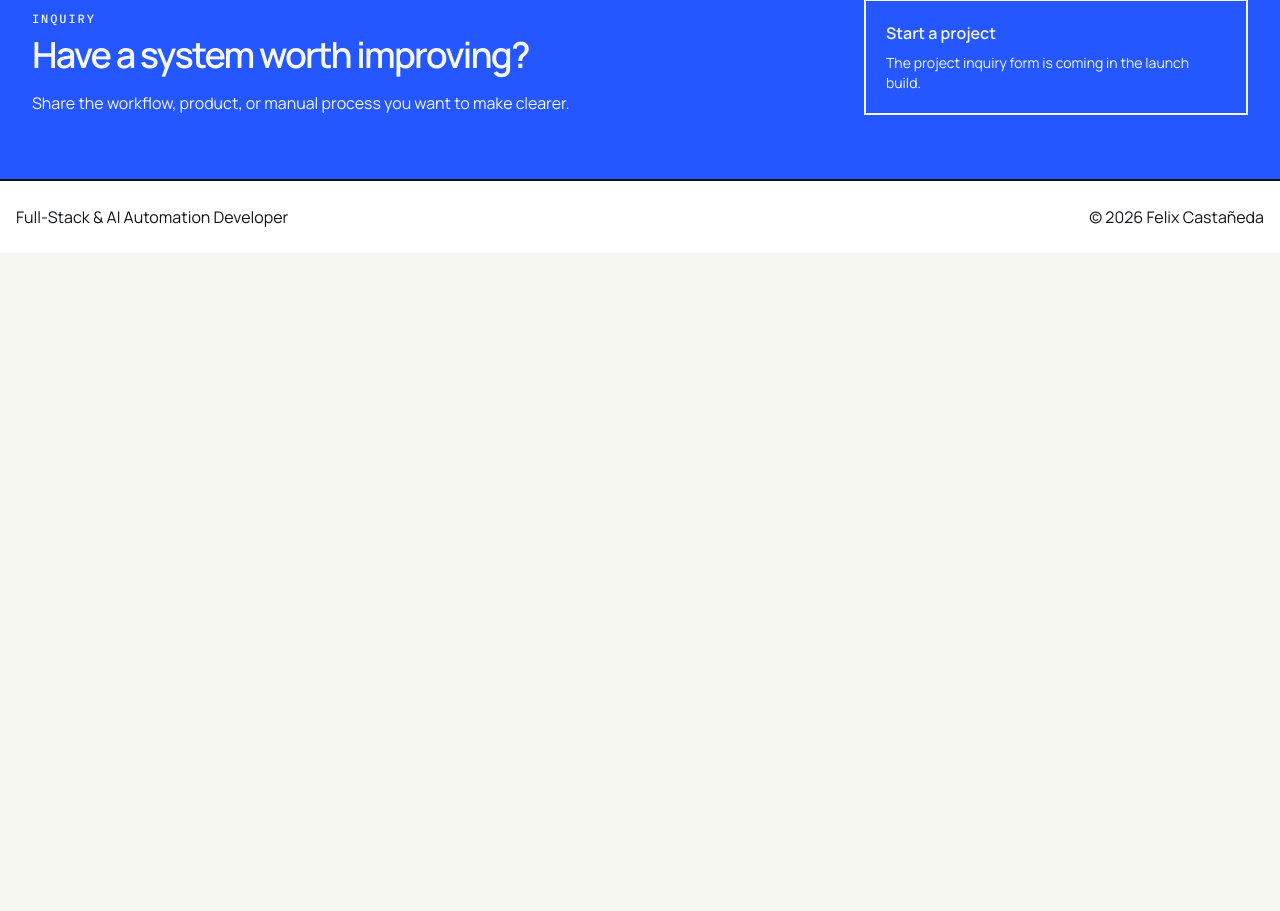
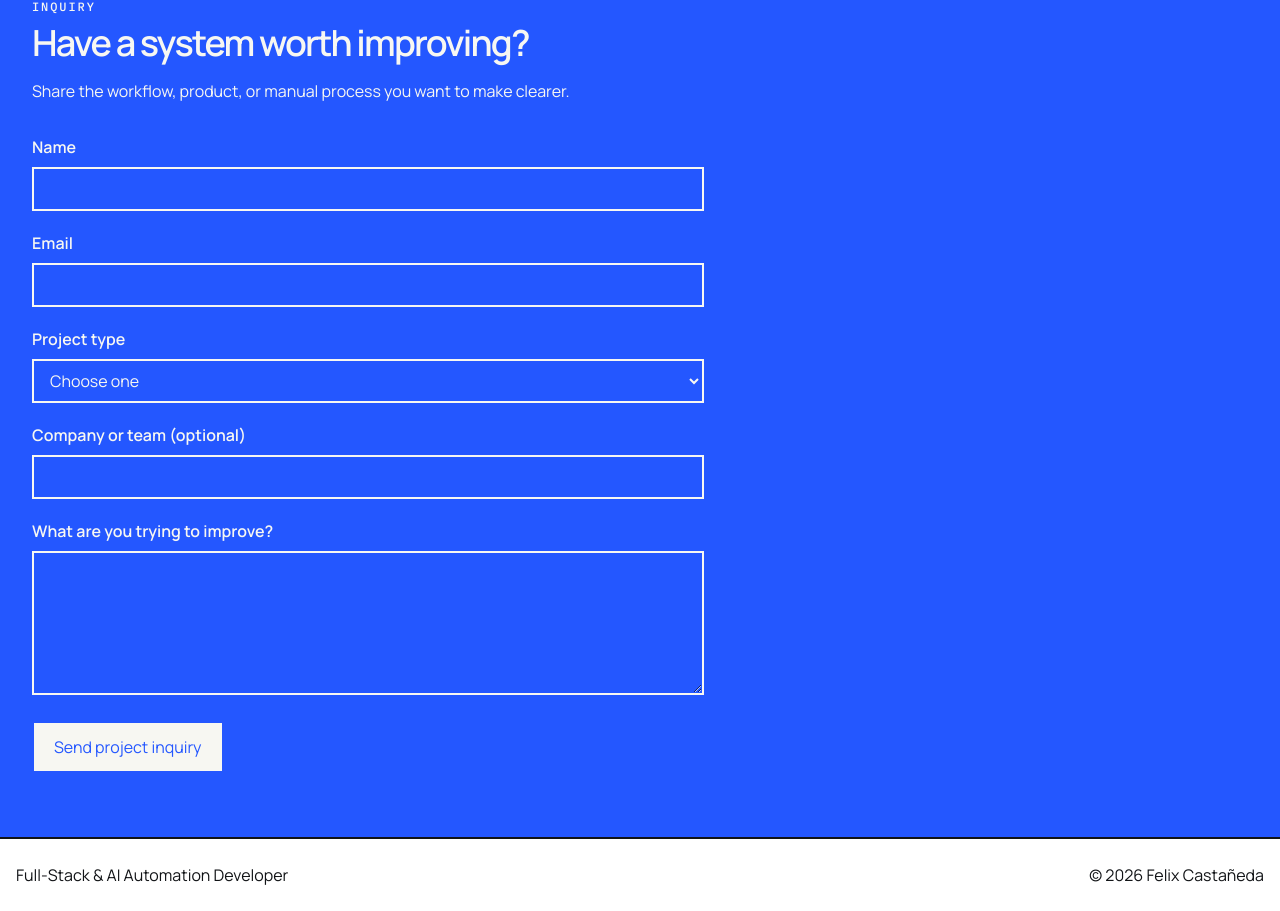
Before and after one commit to felixjseph/felixdev, a Next.js app: page / in a window 1280 px wide. Shown: the part 3077-3988 px from the top of the page. Before the commit the page ends 3330 px from the top, so only its background shows below. Built offline with nearby package versions, Linux system fonts and the light colour scheme.

Commit message:
feat: add recoverable project inquiry form

```diff
--- a/src/app/page.tsx
+++ b/src/app/page.tsx
@@ -4,6 +4,7 @@ import { CredibilityBand } from "@/components/credibility-band";
 import { FaqSection } from "@/components/faq-section";
 import { FeaturedWork } from "@/components/featured-work";
 import { HumanOrbit } from "@/components/human-orbit";
+import { InquiryForm } from "@/components/inquiry-form";
 import { OrbitAssembly } from "@/components/orbit-assembly";
 import { SiteFooter } from "@/components/site-footer";
 import { SiteHeader } from "@/components/site-header";
@@ -31,7 +32,7 @@ export default function HomePage() {
           data-accent-surface="primary"
           id="contact"
         >
-          <div className="mx-auto flex max-w-7xl flex-wrap items-end justify-between gap-8">
+          <div className="mx-auto max-w-7xl">
             <div>
               <p className="system-label text-xs uppercase tracking-[0.16em]">Inquiry</p>
               <h2 className="mt-2 max-w-2xl text-4xl font-semibold tracking-[-0.05em]" id="contact-heading">
@@ -41,8 +42,9 @@ export default function HomePage() {
                 Share the workflow, product, or manual process you want to make clearer.
               </p>
             </div>
+            <InquiryForm />
             {siteConfig.publicContact.email || siteConfig.publicContact.linkedIn ? (
-              <nav aria-label="Public contact options" className="flex flex-wrap gap-3">
+              <nav aria-label="Public contact options" className="mt-6 flex flex-wrap gap-3">
                 {siteConfig.publicContact.email ? (
                   <a
                     className="border-2 border-[var(--color-accent-foreground)] px-5 py-3 font-semibold"
@@ -60,12 +62,7 @@ export default function HomePage() {
                   </a>
                 ) : null}
               </nav>
-            ) : (
-              <div className="max-w-sm border-2 border-[var(--color-accent-foreground)] p-5">
-                <p className="font-semibold">Start a project</p>
-                <p className="mt-2 text-sm">The project inquiry form is coming in the launch build.</p>
-              </div>
-            )}
+            ) : null}
           </div>
         </section>
       </main>
--- /dev/null
+++ b/src/components/inquiry-form.tsx
@@ -0,0 +1,196 @@
+"use client";
+
+import { useActionState, useEffect, useRef, useState } from "react";
+import { useFormStatus } from "react-dom";
+import { submitInquiry } from "@/app/actions/submit-inquiry";
+import { projectTypes } from "@/features/inquiry/schema";
+import type { InquiryResult } from "@/features/inquiry/types";
+import { siteConfig } from "@/content/site";
+
+const initialState: InquiryResult = { status: "idle", message: "" };
+const initialValues = { name: "", email: "", projectType: "", company: "", message: "" };
+
+const projectTypeLabels: Record<(typeof projectTypes)[number], string> = {
+  "full-stack": "Full-stack product",
+  automation: "Automation",
+  ai: "AI feature or workflow",
+  "not-sure": "Not sure yet",
+};
+
+const fieldErrorIds = {
+  name: "inquiry-name-error",
+  email: "inquiry-email-error",
+  projectType: "inquiry-project-type-error",
+  company: "inquiry-company-error",
+  message: "inquiry-message-error",
+} as const;
+
+function SubmitButton() {
+  const { pending } = useFormStatus();
+
+  return (
+    <button
+      className="border-2 border-current bg-[var(--color-accent-foreground)] px-5 py-3 font-semibold text-[var(--color-accent)] disabled:cursor-not-allowed disabled:opacity-60"
+      disabled={pending}
+      type="submit"
+    >
+      {pending ? "Sending inquiry…" : "Send project inquiry"}
+    </button>
+  );
+}
+
+function FieldError({ field, errors }: { field: keyof typeof fieldErrorIds; errors: string[] | undefined }) {
+  if (!errors?.length) return null;
+
+  return (
+    <p className="mt-2 text-sm font-medium" id={fieldErrorIds[field]}>
+      {errors[0]}
+    </p>
+  );
+}
+
+export function InquiryForm() {
+  const [state, formAction] = useActionState(submitInquiry, initialState);
+  const [values, setValues] = useState(initialValues);
+  const startedAtInput = useRef<HTMLInputElement>(null);
+  const fieldErrors = state.status === "invalid" ? state.fieldErrors : {};
+
+  useEffect(() => {
+    if (!startedAtInput.current) return;
+    startedAtInput.current.value = String(Date.now());
+  }, []);
+
+  useEffect(() => {
+    if (state.status !== "success") return;
+    const resetValues = window.setTimeout(() => setValues(initialValues));
+    return () => window.clearTimeout(resetValues);
+  }, [state]);
+
+  const resultMessage =
+    state.status === "error"
+      ? "Your inquiry could not be sent. Try again or email Felix directly."
+      : state.message;
+
+  return (
+    <form action={formAction} className="mt-8 max-w-2xl space-y-5">
+      <input aria-hidden="true" className="sr-only" name="website" tabIndex={-1} type="text" />
+      <input name="startedAt" ref={startedAtInput} type="hidden" />
+
+      <div>
+        <label className="block font-semibold" htmlFor="inquiry-name">
+          Name
+        </label>
+        <input
+          aria-describedby={fieldErrors.name ? fieldErrorIds.name : undefined}
+          aria-invalid={Boolean(fieldErrors.name)}
+          autoComplete="name"
+          className="mt-2 w-full border-2 border-current bg-transparent px-3 py-2"
+          id="inquiry-name"
+          name="name"
+          required
+          type="text"
+          value={values.name}
+          onChange={(event) => setValues((current) => ({ ...current, name: event.target.value }))}
+        />
+        <FieldError errors={fieldErrors.name} field="name" />
+      </div>
+
+      <div>
+        <label className="block font-semibold" htmlFor="inquiry-email">
+          Email
+        </label>
+        <input
+          aria-describedby={fieldErrors.email ? fieldErrorIds.email : undefined}
+          aria-invalid={Boolean(fieldErrors.email)}
+          autoComplete="email"
+          className="mt-2 w-full border-2 border-current bg-transparent px-3 py-2"
+          id="inquiry-email"
+          name="email"
+          required
+          type="email"
+          value={values.email}
+          onChange={(event) => setValues((current) => ({ ...current, email: event.target.value }))}
+        />
+        <FieldError errors={fieldErrors.email} field="email" />
+      </div>
+
+      <div>
+        <label className="block font-semibold" htmlFor="inquiry-project-type">
+          Project type
+        </label>
+        <select
+          aria-describedby={fieldErrors.projectType ? fieldErrorIds.projectType : undefined}
+          aria-invalid={Boolean(fieldErrors.projectType)}
+          className="mt-2 w-full border-2 border-current bg-[var(--color-accent)] px-3 py-2"
+          id="inquiry-project-type"
+          name="projectType"
+          required
+          value={values.projectType}
+          onChange={(event) => setValues((current) => ({ ...current, projectType: event.target.value }))}
+        >
+          <option disabled value="">
+            Choose one
+          </option>
+          {projectTypes.map((projectType) => (
+            <option key={projectType} value={projectType}>
+              {projectTypeLabels[projectType]}
+            </option>
+          ))}
+        </select>
+        <FieldError errors={fieldErrors.projectType} field="projectType" />
+      </div>
+
+      <div>
+        <label className="block font-semibold" htmlFor="inquiry-company">
+          Company or team (optional)
+        </label>
+        <input
+          aria-describedby={fieldErrors.company ? fieldErrorIds.company : undefined}
+          aria-invalid={Boolean(fieldErrors.company)}
+          autoComplete="organization"
+          className="mt-2 w-full border-2 border-current bg-transparent px-3 py-2"
+          id="inquiry-company"
+          name="company"
+          type="text"
+          value={values.company}
+          onChange={(event) => setValues((current) => ({ ...current, company: event.target.value }))}
+        />
+        <FieldError errors={fieldErrors.company} field="company" />
+      </div>
+
+      <div>
+        <label className="block font-semibold" htmlFor="inquiry-message">
+          What are you trying to improve?
+        </label>
+        <textarea
+          aria-describedby={fieldErrors.message ? fieldErrorIds.message : undefined}
+          aria-invalid={Boolean(fieldErrors.message)}
+          className="mt-2 min-h-36 w-full border-2 border-current bg-transparent px-3 py-2"
+          id="inquiry-message"
+          name="message"
+          required
+          value={values.message}
+          onChange={(event) => setValues((current) => ({ ...current, message: event.target.value }))}
+        />
+        <FieldError errors={fieldErrors.message} field="message" />
+      </div>
+
+      {state.status === "success" ? <p role="status">{resultMessage}</p> : null}
+      {state.status === "invalid" || state.status === "blocked" || state.status === "error" ? (
+        <p role="alert">
+          {resultMessage}
+          {state.status === "error" && siteConfig.publicContact.email ? (
+            <>
+              {" "}
+              <a className="underline" href={`mailto:${siteConfig.publicContact.email}`}>
+                Email Felix directly
+              </a>
+            </>
+          ) : null}
+        </p>
+      ) : null}
+
+      <SubmitButton />
+    </form>
+  );
+}
```
Also changed, not shown: 2 other files (tests, documents, lock files or other folders).
